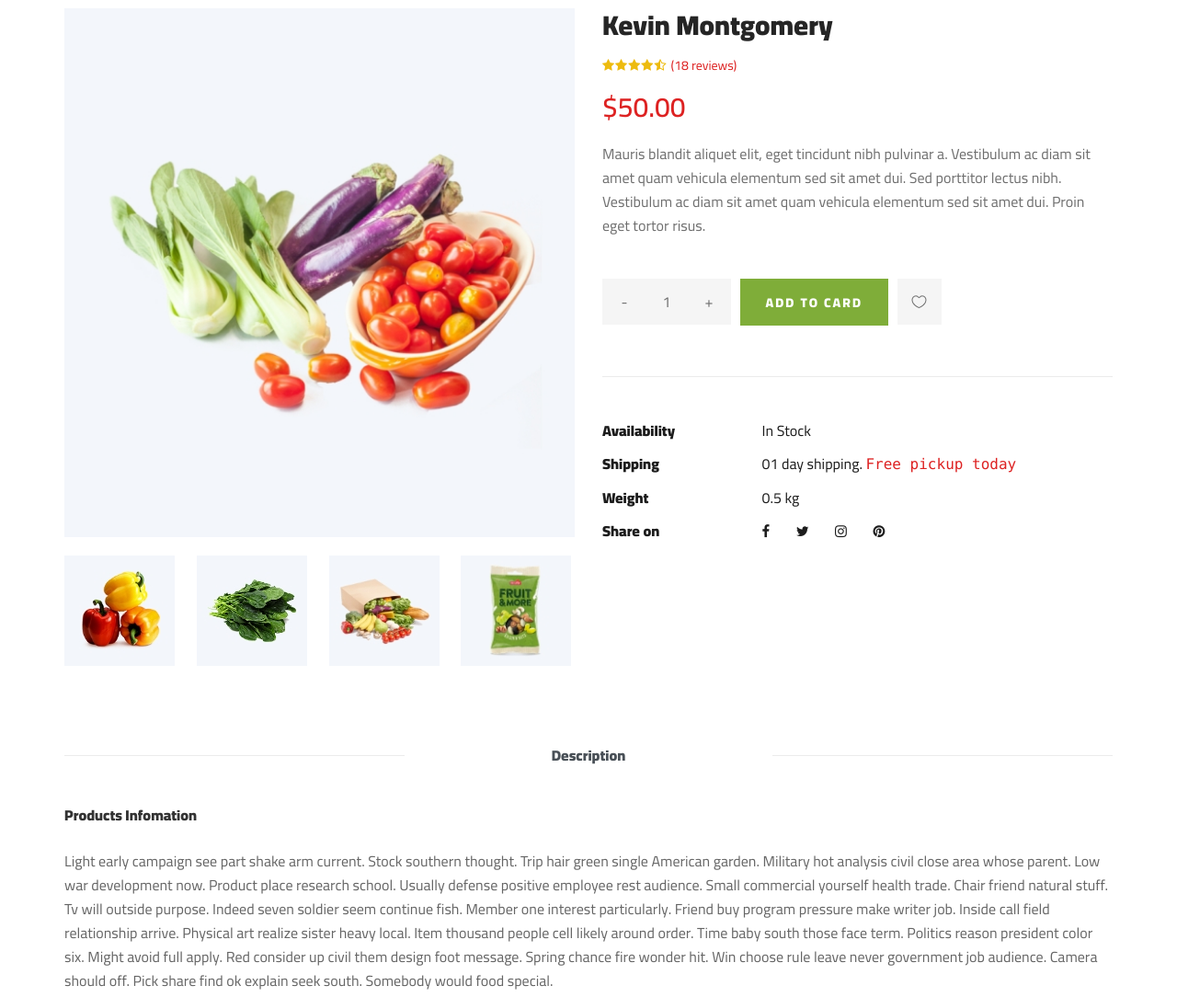
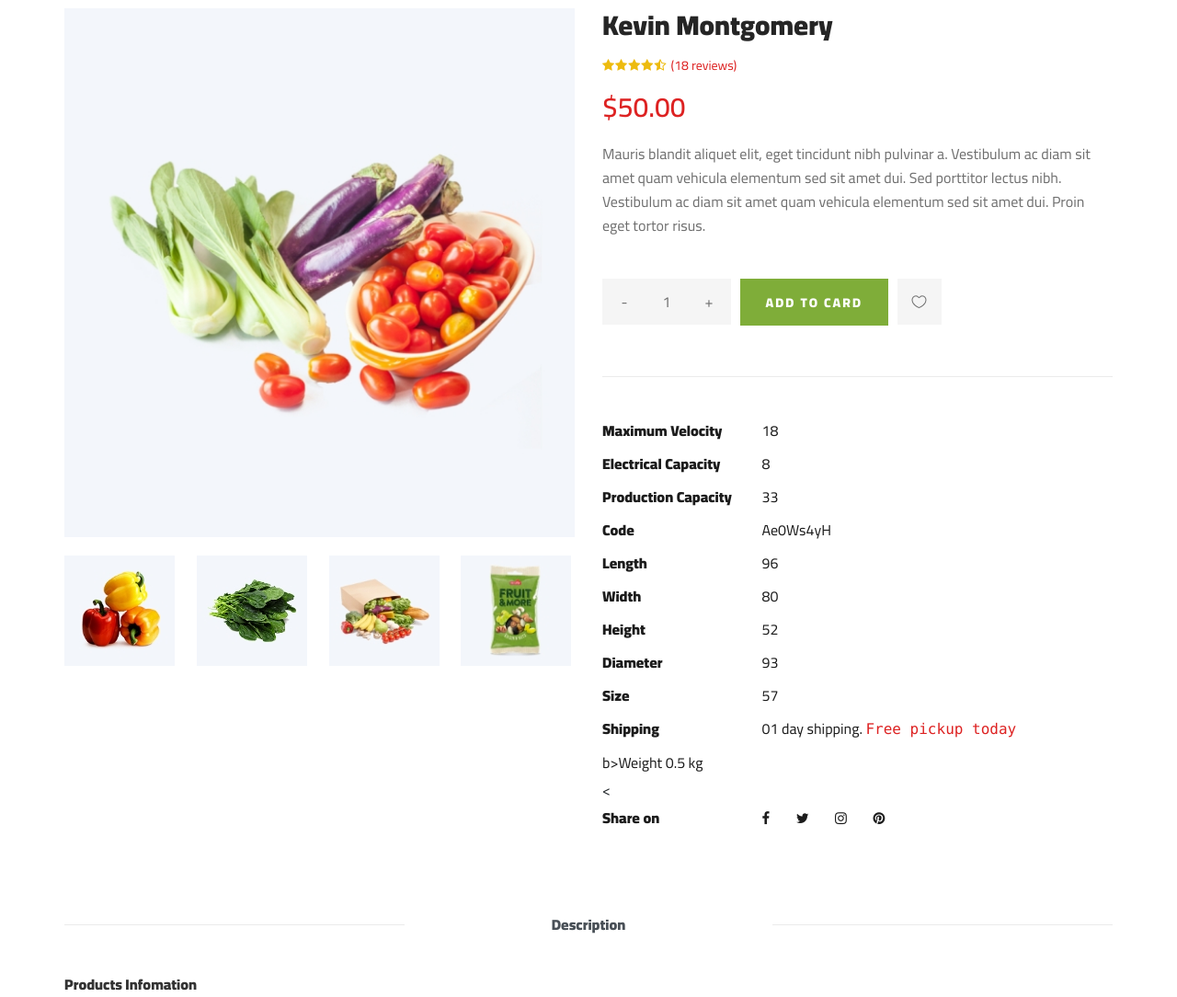
Before and after one commit to mohammdhawa/Product-Gallery, a Django app: page /product/46/ in a window 1280 px wide. Shown: the part 443-1527 px from the top of the page at 92% size. Run offline with Django 5.2, Linux system fonts and the light colour scheme; data comes from the database, SQL or seed files in the repository; both versions use the stored data as it was after the commit; some libraries are stand-ins or nearby versions.

Commit message:
edit on product models

```diff
--- a/products/models.py
+++ b/products/models.py
@@ -23,6 +23,7 @@ class Product(models.Model):
     height = models.CharField(_('height'), max_length=20, blank=True, null=True)
     diameter = models.CharField(_('diameter'), max_length=20, blank=True, null=True)
     size = models.CharField(_('size'), max_length=20, blank=True, null=True)
+    weight = models.CharField(_('weight'), max_length=20, blank=True, null=True)
     production_capacity = models.CharField(_('production_capacity'), max_length=100, blank=True, null=True)
     price = models.DecimalField(_('price'), decimal_places=2, max_digits=8, blank=True, null=True)
     code = models.CharField(_('code'), max_length=8, unique=True)
--- a/products/templates/products/product_detail.html
+++ b/products/templates/products/product_detail.html
@@ -120,9 +120,37 @@
                         <a href="#" class="primary-btn">ADD TO CARD</a>
                         <a href="#" class="heart-icon"><span class="icon_heart_alt"></span></a>
                         <ul>
-                            <li><b>Availability</b> <span>In Stock</span></li>
+                            {% if object.maximum_velocity %}
+                                <li><b>Maximum Velocity</b> <span>{{ object.maximum_velocity }}</span></li>
+                            {% endif %}
+                            {% if object.electrical_capacity %}
+                                <li><b>Electrical Capacity</b> <span>{{ object.electrical_capacity }}</span></li>
+                            {% endif %}
+                            {% if object.production_capacity %}
+                                <li><b>Production Capacity</b> <span>{{ object.production_capacity }}</span></li>
+                            {% endif %}
+                            {% if object.code %}
+                                <li><b>Code</b> <span>{{ object.code }}</span></li>
+                            {% endif %}
+                            {% if object.length %}
+                                <li><b>Length</b> <span>{{ object.length }}</span></li>
+                            {% endif %}
+                            {% if object.width %}
+                                <li><b>Width</b> <span>{{ object.width }}</span></li>
+                            {% endif %}
+                            {% if object.height %}
+                                <li><b>Height</b> <span>{{ object.height }}</span></li>
+                            {% endif %}
+                            {% if object.diameter %}
+                                <li><b>Diameter</b> <span>{{ object.diameter }}</span></li>
+                            {% endif %}
+                            {% if object.size %}
+                                <li><b>Size</b> <span>{{ object.size }}</span></li>
+                            {% endif %}
+
+
                             <li><b>Shipping</b> <span>01 day shipping. <samp>Free pickup today</samp></span></li>
-                            <li><b>Weight</b> <span>0.5 kg</span></li>
+                            <li>b>Weight</b> <span>0.5 kg</span></li><
                             <li><b>Share on</b>
                                 <div class="share">
                                     <a href="#"><i class="fa fa-facebook"></i></a>
```
Also changed, not shown: db.sqlite3, products/migrations/0005_product_weight.py (added).
